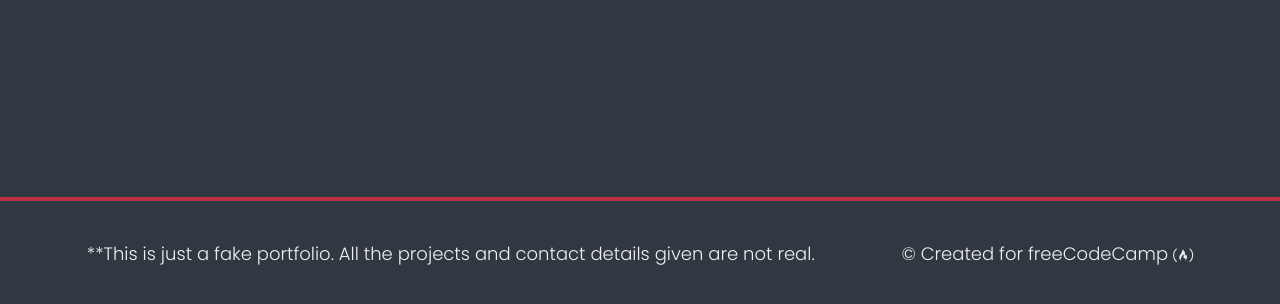
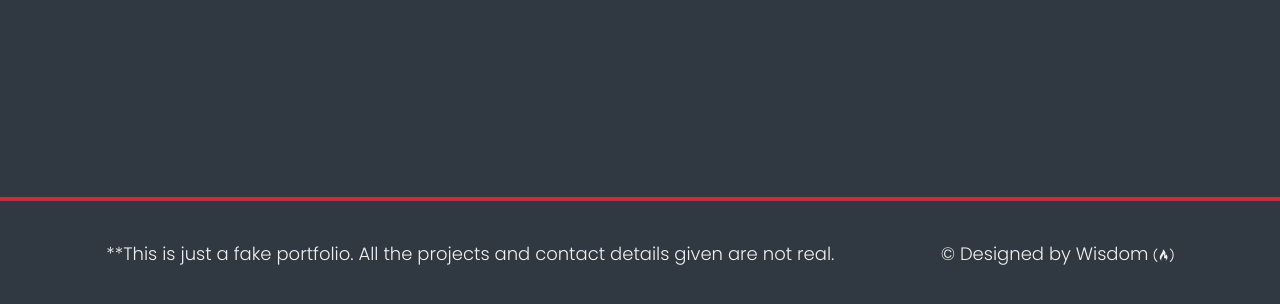
Before and after one commit to wisestgu/wisdom, a plain HTML site: page index.html in a window 1280 px wide. Shown: the part 2428-2732 px from the top of the page. Drawn offline with Linux system fonts and the light colour scheme.

Commit message:
Update and rename html.html to index.html

```diff
--- a/html.html
+++ b/index.html
@@ -205,9 +205,9 @@
         given are not real.
       </p>
       <p>
-        &copy; Created for
+        &copy; Designed by
         <a href="https://www.freecodecamp.com/" target="_blank"
-          >freeCodeCamp <i class="fab fa-free-code-camp"></i
+          >Wisdom <i class="fab fa-free-code-camp"></i
         ></a>
       </p>
     </footer>
```
